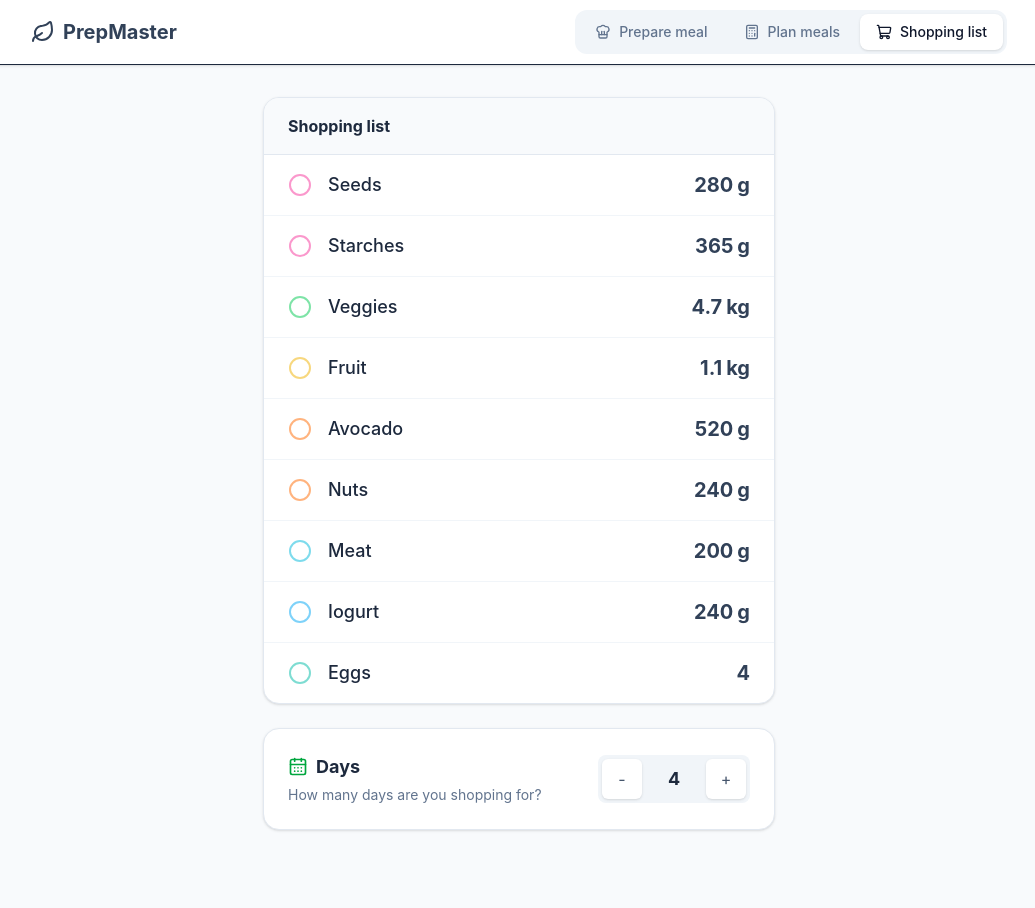
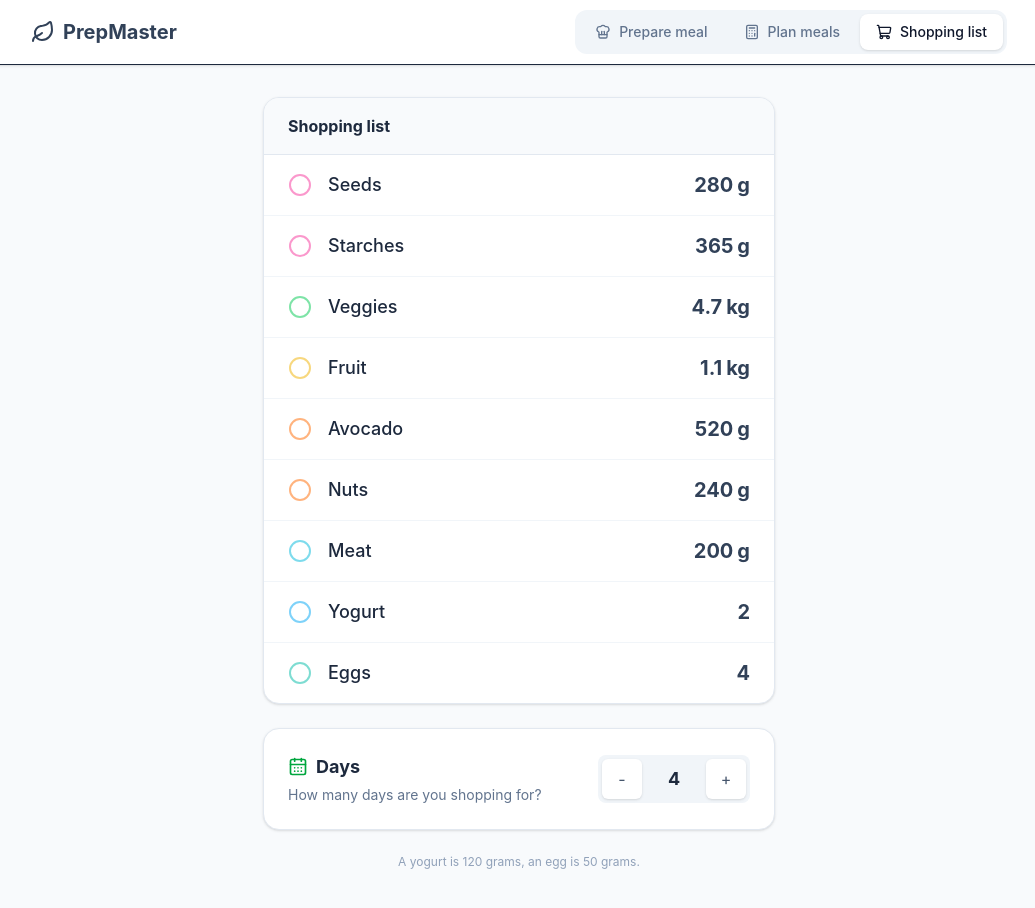
Before and after one commit to terencicp/meal-prep, a React (Vite) app: page / in a window 1280 px wide. Both pictures are taken after a click on the button "Shopping list". Shown: the top 908 px of the page, without its empty margins (121-1156 px from the left). Built offline with nearby package versions, Linux system fonts and the light colour scheme; no server answers.

Commit message:
Show yogurt as units in shopping list

```diff
--- a/src/components/ShoppingTab.jsx
+++ b/src/components/ShoppingTab.jsx
@@ -2,6 +2,7 @@ import React from "react";
 import { CalendarDays, ShoppingCart, CheckCircle2, Circle } from "lucide-react";
 
 const EGG_WEIGHT_GRAMS = 50;
+const YOGURT_WEIGHT_GRAMS = 120;
 
 function formatShoppingAmount(item) {
   const totalGrams = item.finalAmountKg * 1000;
@@ -9,6 +10,13 @@ function formatShoppingAmount(item) {
   if (item.id === "eggs") {
     return {
       value: Math.ceil(totalGrams / EGG_WEIGHT_GRAMS),
+      unit: "",
+    };
+  }
+
+  if (item.id === "yogurt") {
+    return {
+      value: Math.ceil(totalGrams / YOGURT_WEIGHT_GRAMS),
       unit: "",
     };
   }
@@ -125,6 +133,10 @@ export default function ShoppingTab({
           </div>
         </div>
       </div>
+
+      <p className='text-xs text-slate-400 text-center px-2'>
+        A yogurt is 120 grams, an egg is 50 grams.
+      </p>
     </div>
   );
 }
--- a/src/data/constants.js
+++ b/src/data/constants.js
@@ -92,8 +92,8 @@ export const FOOD_GROUPS = [
     iconColor: "text-cyan-500",
   },
   {
-    id: "iogurt",
-    name: "Iogurt",
+    id: "yogurt",
+    name: "Yogurt",
     kCal: 60,
     carbs: 5,
     fats: 2,
@@ -128,6 +128,6 @@ export const DEFAULT_CALORIE_GOAL = 2000;
 
 export const INITIAL_MEALS = {
   Breakfast: { seeds: 70, veggies: 300, fruit: 70, nuts: 30, meat: 50 },
-  Lunch: { starches: 70, veggies: 300, fruit: 70, nuts: 30, iogurt: 60 },
+  Lunch: { starches: 70, veggies: 300, fruit: 70, nuts: 30, yogurt: 60 },
   Dinner: { seeds: 70, veggies: 300, fruit: 70, avocado: 100, eggs: 45 },
 };
```
Also changed, not shown: 1 other file (tests, documents, lock files or other folders).
